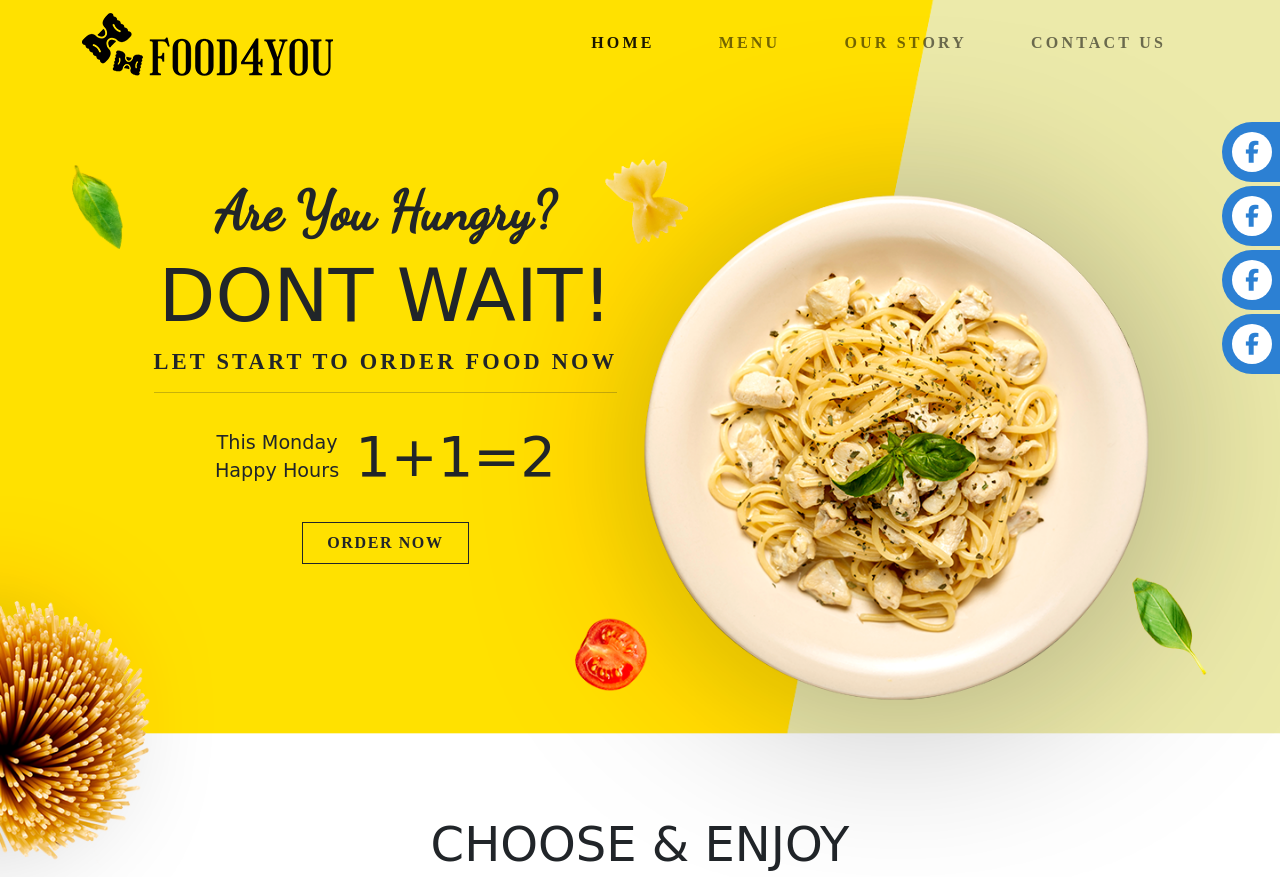
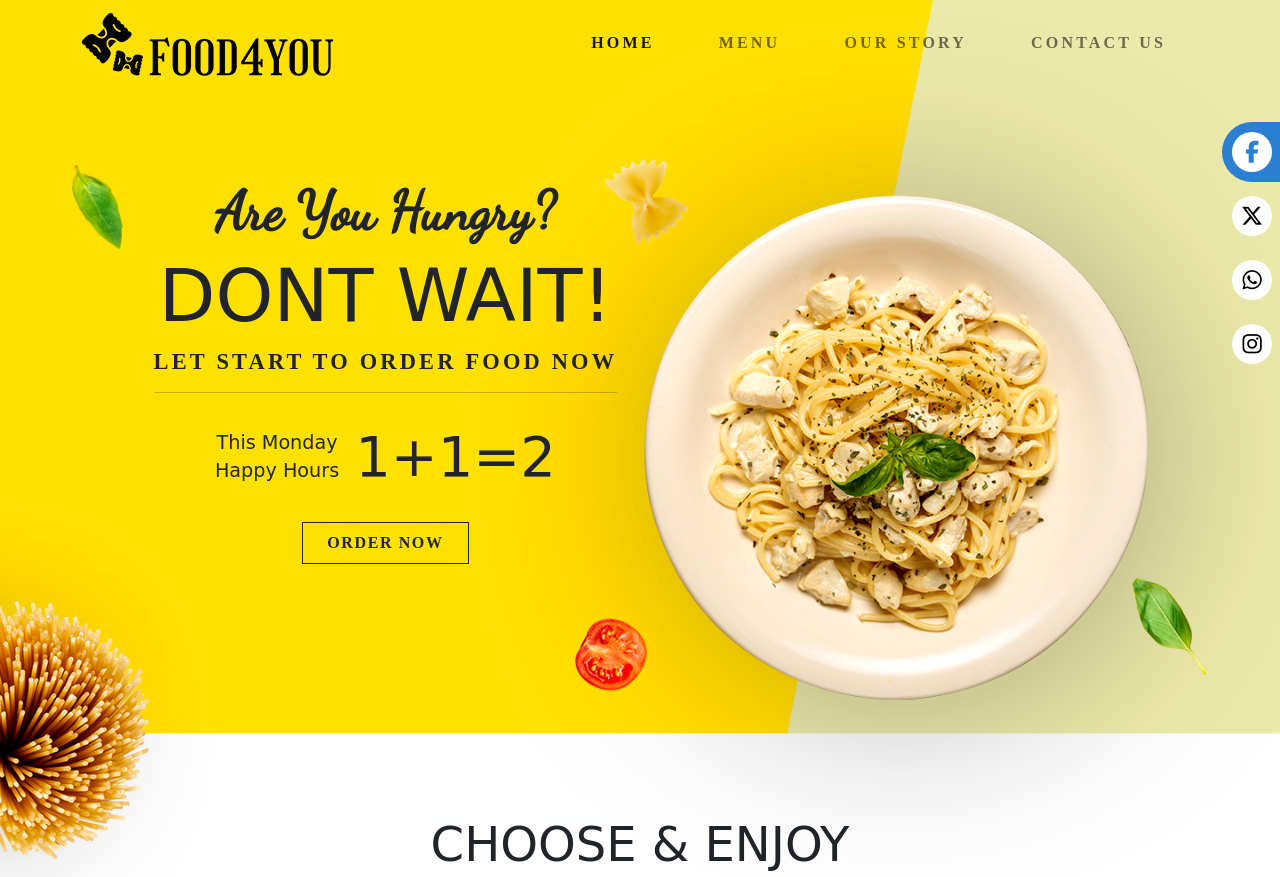
Before and after one commit to ADITI-DUTTA-Projects/Food-For-You_Restaurant_Project, a plain HTML site: page index.html in a window 1280 px wide. Shown: the top 877 px of the page. Drawn offline with nearby package versions, Linux system fonts and the light colour scheme; a web font is replaced by a local one.

Commit message:
Update the sticky social side bar part of index.html

```diff
--- a/index.html
+++ b/index.html
@@ -167,9 +167,9 @@
 
   <div class="sticky-icon">
     <a href="#" class="Facebook"><i class="fa-brands fa-facebook-f"></i>Facebook</a>
-    <a href="#" class="Facebook"><i class="fa-brands fa-facebook-f"></i>Facebook</a>
-    <a href="#" class="Facebook"><i class="fa-brands fa-facebook-f"></i>Facebook</a>
-    <a href="#" class="Facebook"><i class="fa-brands fa-facebook-f"></i>Facebook</a>
+    <a href="#" class="twitter"><i class="fa-brands fa-x-twitter"></i>Twitter</a>
+    <a href="#" class="whatsapp"><i class="fa-brands fa-whatsapp"></i>Whatssap</a>
+    <a href="#" class="instagram"><i class="fa-brands fa-instagram"></i></i>Instagram</a>
   </div>
 </body>
 </html>
```
